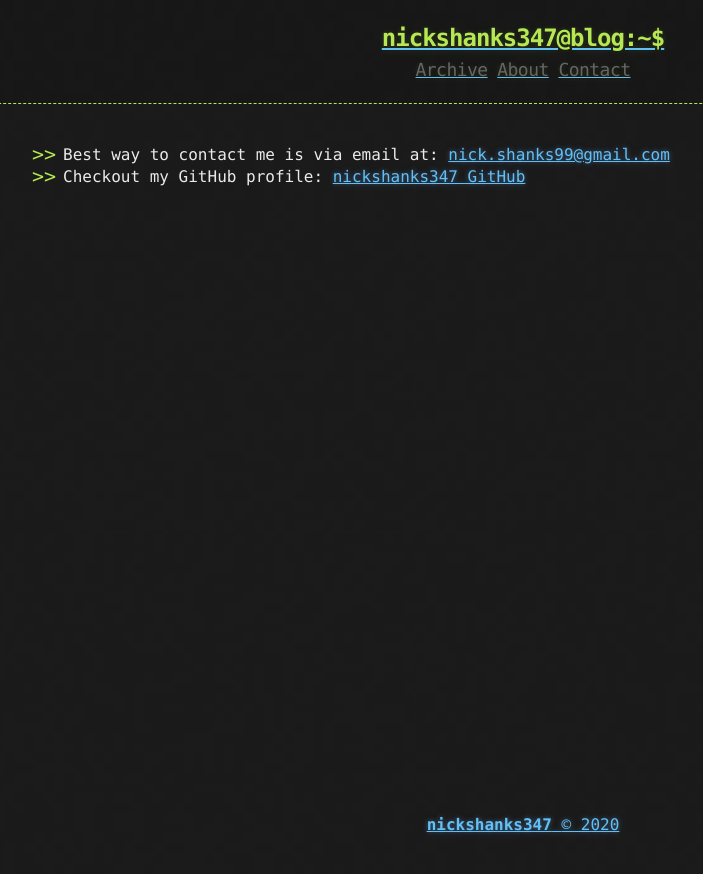
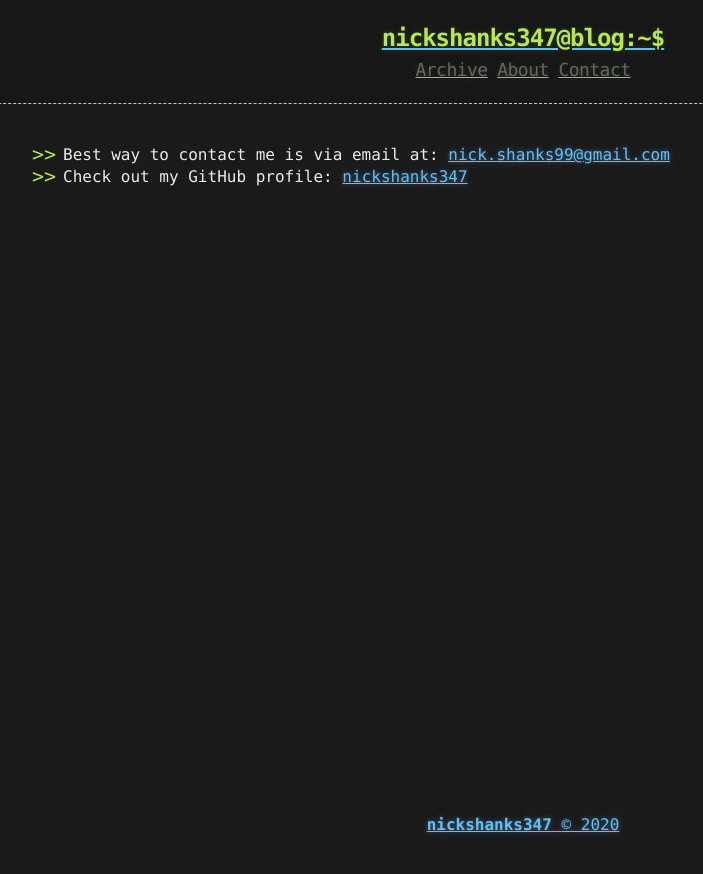
Before and after one commit to nickshanks347/nickshanks347.github.io, a Jekyll site: the page built from contact.md, in a window 1280 px wide. Shown: the top 874 px of the page, without its empty margins (117-820 px from the left). Built offline with Jekyll 4.4.1, drawn with Linux system fonts in a browser that asks for light colours.

Commit message:
Update contact.md

```diff
--- a/contact.md
+++ b/contact.md
@@ -4,4 +4,4 @@ title: Contact
 ---
 
 * Best way to contact me is via email at: [nick.shanks99@gmail.com](mailto:nick.shanks99@gmail.com)
-* Checkout my GitHub profile: [nickshanks347 GitHub](https://github.com/nickshanks347)
+* Check out my GitHub profile: [nickshanks347](https://github.com/nickshanks347)
```
